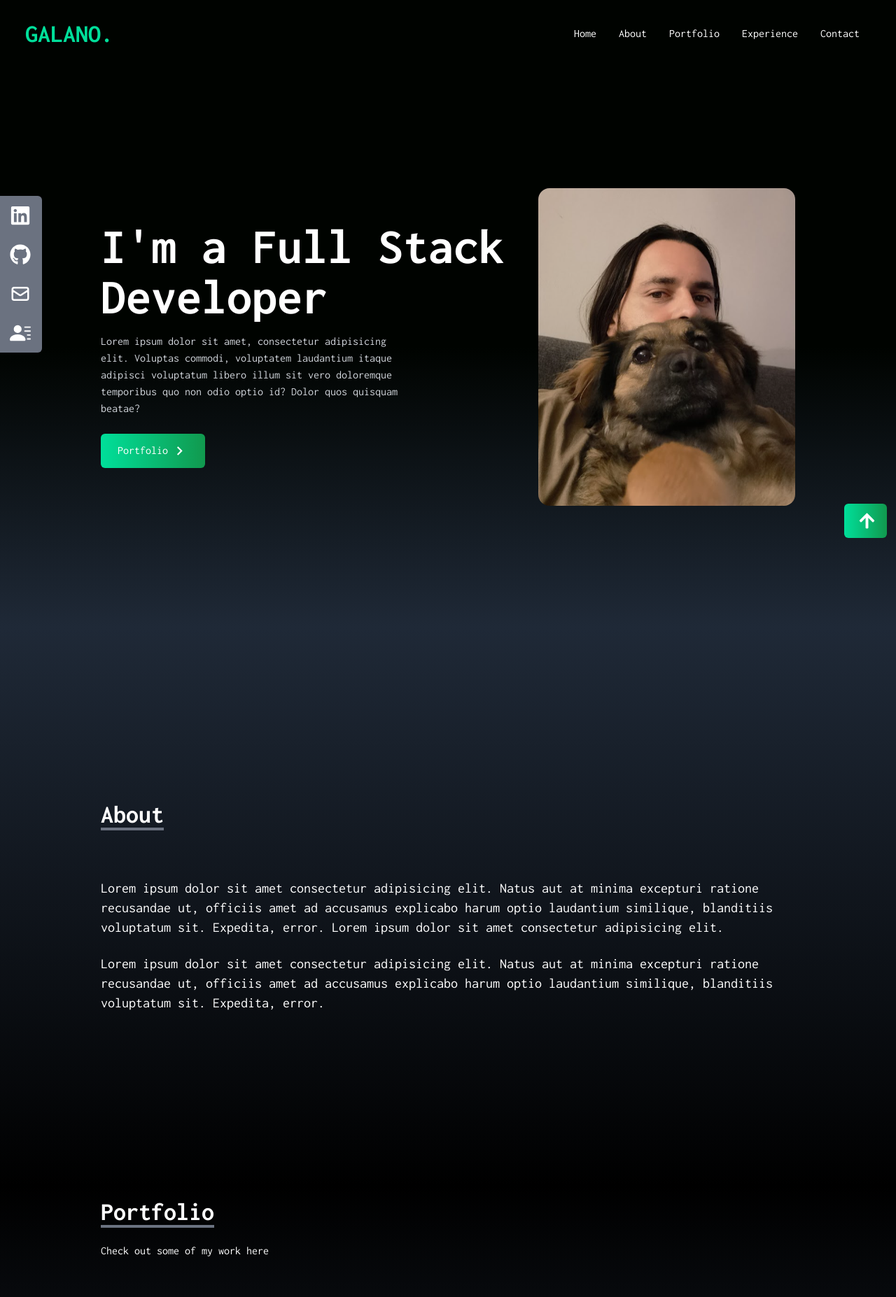
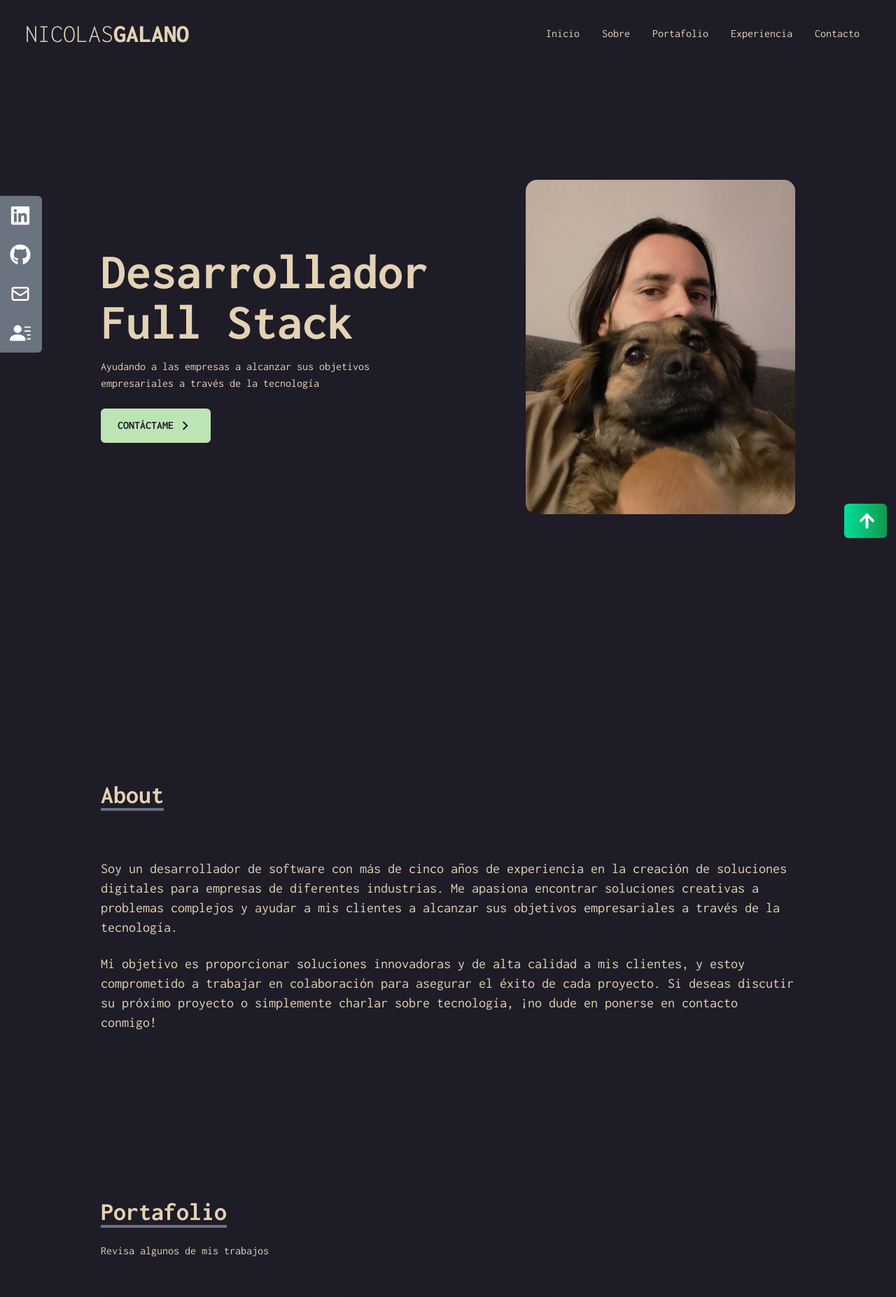
Before and after one commit to nicogalano/react-portfolio-one, a React (Create React App) app: page / in a window 1280 px wide. Shown: the top 1854 px of the page at 70% size. Built offline with nearby package versions, Linux system fonts and the light colour scheme.

Commit message:
traducción de página y cambio de colores

```diff
--- a/src/components/About.js
+++ b/src/components/About.js
@@ -2,17 +2,17 @@ import React from 'react'
 
 const About = () => {
   return (
-    <div name='about' className='w-full h-screen bg-gradient-to-b from-gray-800 to-black text-white md:h-scren'>
-      <div className='max-w-screen-lg p-4 mx-auto flex flex-col justify-center w-full h-full'>
+    <div name='about' className='w-full h-screen bg-[#1e1c27] text-[#e3d2b4] md:h-scren'>
+      <div className='max-w-screen-lg p-4 mx-auto flex flex-col justify-center w-full h-full text-[#e3d2b4]'>
         <div className='pb-8'>
           <p className='text-4xl font-bold inline border-b-4 border-gray-500'>About</p>
         </div>
         <p className='text-xl mt-10'>
-          Lorem ipsum dolor sit amet consectetur adipisicing elit. Natus aut at minima excepturi ratione recusandae ut, officiis amet ad accusamus explicabo harum optio laudantium similique, blanditiis voluptatum sit. Expedita, error. Lorem ipsum dolor sit amet consectetur adipisicing elit.
+          Soy un desarrollador de software con más de cinco años de experiencia en la creación de soluciones digitales para empresas de diferentes industrias. Me apasiona encontrar soluciones creativas a problemas complejos y ayudar a mis clientes a alcanzar sus objetivos empresariales a través de la tecnología.
         </p>
         <br />
         <p className='text-xl'>
-          Lorem ipsum dolor sit amet consectetur adipisicing elit. Natus aut at minima excepturi ratione recusandae ut, officiis amet ad accusamus explicabo harum optio laudantium similique, blanditiis voluptatum sit. Expedita, error.
+          Mi objetivo es proporcionar soluciones innovadoras y de alta calidad a mis clientes, y estoy comprometido a trabajar en colaboración para asegurar el éxito de cada proyecto. Si deseas discutir su próximo proyecto o simplemente charlar sobre tecnología, ¡no dude en ponerse en contacto conmigo!
         </p>
       </div>
     </div>
--- a/src/components/Contact.js
+++ b/src/components/Contact.js
@@ -3,11 +3,12 @@ import React from 'react'
 const Contact = () => {
 
   return (
-    <div name='contact' className='w-full h-scren bg-gradient-to-b from-black to-gray-800 p-4 text-white'>
+    <div name='contact' className='w-full h-scren bg-[#1e1c27] text-[#e3d2b4] p-4 '>
         <div className='flex flex-col p-4 justify-center max-w-screen-lg mx-auto h-full'>
             <div className='pb-8'>
-                <p className='text-4xl font-bold inline border-b-4 border-gray-500'>Contact</p>
-                <p className='py-6'>Submit the form below to get in touch with me</p>
+                <p className='text-4xl font-bold inline border-b-4 border-gray-500'>Contacto</p>
+                <p className='py-6'>Si estás interesado en trabajar juntos o tienes alguna pregunta, por favor no dudes en ponerte en contacto conmigo a través de este formulario</p>
+                {/* <p className='py-6'>Submit the form below to get in touch with me</p> */}
             </div>
 
             <div className='flex justify-center items-center'>
@@ -19,25 +20,28 @@ const Contact = () => {
                     <input
                         type="text"
                         name="name"
-                        placeholder='Enter your name'
-                        className='p-2 bg-transparent border-2 rounded-md text-white focus:outline-none'
+                        placeholder='Ingresa tu nombre'
+                        // placeholder='Enter your name'
+                        className='p-2 bg-transparent border-2 rounded-md text-[#bde4b5] focus:outline-none'
                     />
                     <input
                         type="text"
                         name="email"
-                        placeholder='Enter your email'
-                        className='p-2 my-4 bg-transparent border-2 rounded-md text-white focus:outline-none'
+                        placeholder='Ingresa tu correo electrónico'
+                        // placeholder='Enter your email'
+                        className='p-2 my-4 bg-transparent border-2 rounded-md text-[#bde4b5] focus:outline-none'
                     />
                     <textarea
                         name="message"
-                        placeholder="Enter your message"
+                        placeholder="Ingresa tu mensaje"
+                        // placeholder="Enter your message"
                         id=""
                         rows="10"
-                        className='p-2 bg-transparent border-2 rounded-md text-white focus:outline-none'
+                        className='p-2 bg-transparent border-2 rounded-md text-[#bde4b5] focus:outline-none'
                     ></textarea>
 
-                    <button className='my-4 text-white bg-gradient-to-b from-[#00df9a] to-[#11994e] px-6 py-3 y-8 mx-auto flex item-center rounded-md hover:sclae-110 duration-300'>
-                        Let's talk
+                    <button className='my-4 bg-[#bde4b5] text-[#1e1c27] px-6 py-3 y-8 mx-auto flex item-center rounded-md hover:sclae-110 duration-300 font-bold'>
+                        CONTÁCTAME
                     </button>
                 </form>
             </div>
--- a/src/components/Experience.js
+++ b/src/components/Experience.js
@@ -42,11 +42,12 @@ const Experience = () => {
     ]
 
   return (
-    <div name='experience' className='bg-gradient-to-b from-gray-800 to-black text-white md:h-scrren'>
+    <div name='experience' className='bg-[#1e1c27] text-[#e3d2b4] md:h-scrren'>
         <div className='max-w-screen-lg p-4 mx-auto flex flex-col justify-center w-full h-full'>
             <div className='pb-8'>
-                <p className='text-4xl font-bold inline border-b-4 border-gray-500'>Experience</p>
-                <p className='py-6'>These are the technologies I've worked with</p>
+                <p className='text-4xl font-bold inline border-b-4 border-gray-500'>Experiencia</p>
+                <p className='py-6'>Estas son las tecnologías con las que he trabajado</p>
+                {/* <p className='py-6'>These are the technologies I've worked with</p> */}
             </div>
 
             <div className='w-full grid grid-cols-2 sm:grid-cols-3 gap-8 text-center py-8 px-12 sm:px-0'>
--- a/src/components/Home.js
+++ b/src/components/Home.js
@@ -6,13 +6,15 @@ import { Link } from "react-scroll";
 
 const Hero = () => {
   return (
-    <div name='home' className='h-screen w-full bg-gradient-to-b from-[#000300] via-[#000300] to-gray-800'>
+    <div name='home' className='h-screen w-full bg-[#1e1c27]'>
 
-        <div className="max-w-screen-lg mx-auto px-4 h-full flex flex-col items-center justify-center md:flex-row">
+        <div className="max-w-screen-lg mx-auto px-4 h-full flex flex-col items-center justify-center md:flex-row text-[#e3d2b4]">
           <div className='flex flex-col justify-center h-full'>
-            <h2 className='text-4xl sm:text-7xl font-bold text-white'>I'm a Full Stack Developer</h2>
-            <p className='text-gray-300 py-4 max-w-md'>
-              Lorem ipsum dolor sit amet, consectetur adipisicing elit. Voluptas commodi, voluptatem laudantium itaque adipisci voluptatum libero illum sit vero doloremque temporibus quo non odio optio id? Dolor quos quisquam beatae?
+            <h2 className='text-4xl sm:text-7xl font-bold text-[#e3d2b4]'>Desarrollador Full Stack</h2>
+            {/* <h2 className='text-4xl sm:text-7xl font-bold text-[#e3d2b4]'>I'm a Full Stack Developer</h2> */}
+            <p className='text-[#e3d2b4] py-4 max-w-md'>
+              Ayudando a las empresas a alcanzar sus objetivos empresariales a través de la tecnología
+              {/* Desarrollando soluciones digitales personalizadas para su negocio */}
             </p>
 
             <div>
@@ -20,9 +22,9 @@ const Hero = () => {
                 to="portfolio"
                 smooth
                 duration={500}
-                className='group text-white w-fit px-6 py-3 my-2 flex items-center rounded-md bg-gradient-to-r from-[#00df9a] to-[#11994e] cursor-pointer'
+                className='group text-[#1e1c27] w-fit px-6 py-3 my-2 flex items-center rounded-md bg-[#bde4b5] cursor-pointer font-bold'
               >
-                Portfolio
+                CONTÁCTAME
                 <span className='group-hover:rotate-90 duration-300'>
                   <MdOutlineKeyboardArrowRight size={25} className='ml-1'/>
                 </span>
--- a/src/components/Navbar.js
+++ b/src/components/Navbar.js
@@ -6,23 +6,28 @@ const Navbar = () => {
   const links = [
     {
       id:1,
-      link:'home'
+      link:'inicio',
+      link_in:'home'
     },
     {
       id:2,
-      link:'about'
+      link:'Sobre',
+      link_in:'about'
     },
     {
       id:3,
-      link:'portfolio'
+      link:'portafolio',
+      link_in:'portfolio'
     },
     {
       id:4,
-      link:'experience'
+      link:'experiencia',
+      link_in:'experience'
     },
     {
       id:5,
-      link:'contact'
+      link:'contacto',
+      link_in:'contact'
     }
   ]
 
@@ -32,15 +37,13 @@ const Navbar = () => {
     setNav(!nav)
   }
 
-
-
   return (
     <div className='flex justify-between items-center h-24 max-w-[1240px] mx-auto px-4 text-white'>
-        <h1 className='w-full text-4xl font-bold text-[#00df9a] font-signature'>GALANO.</h1>
+        <h1 className='w-full text-4xl text-[#e3d2b4] font-signature font-light'>NICOLAS<span className='font-extrabold'>GALANO</span></h1>
         <ul className='hidden md:flex'>
           {links.map(({id, link}) => (
-            <li key={id} className='p-4 cursor-pointer hover:scale-105 duration-200 capitalize'>
-              <Link to={link} smooth duration={500}  >
+            <li key={id} className='p-4 text-[#e3d2b4] cursor-pointer hover:scale-105 duration-200 capitalize'>
+              <Link to={link} smooth duration={500}>
                 {link}
               </Link>
             </li>
@@ -49,7 +52,7 @@ const Navbar = () => {
         <div onClick={handleNav} className='block md:hidden cursor-pointer'>
           {nav ? <AiOutlineClose size={30}/> : <AiOutlineMenu size={30}/>}
         </div>
-        <div className={nav ? 'fixed left-0 top-0 w-[60%] h-full border-r border-r-gray-900 bg-[#000300] ease-in-out duration-500' : 'fixed left-[-100%]'}>
+        <div className={nav ? 'fixed left-0 top-0 w-[60%] h-full border-r border-r-gray-900 bg-[#1e1c27] ease-in-out duration-500' : 'fixed left-[-100%]'}>
           <h1 className='w-full text-3xl font-bold text-[#00df9a] m-4'>GALANO.</h1>
           <ul className='p-4 uppercase'>
             {links.map(({id, link}) => (
--- a/src/components/Portfolio.js
+++ b/src/components/Portfolio.js
@@ -33,11 +33,12 @@ const Portfolio = () => {
     ]
 
   return (
-    <div name='portfolio' className='bg-gradient-to-b from-black to-gray-800 text-white md:h-scrren'>
+    <div name='portfolio' className='bg-[#1e1c27] text-[#e3d2b4] md:h-scrren'>
         <div className='max-w-screen-lg p-4 mx-auto flex flex-col justify-center w-full h-full '>
             <div className='pb-8'>
-                <p className='text-4xl font-bold inline border-b-4 border-gray-500'>Portfolio</p>
-                <p className='py-6'>Check out some of my work here</p>
+                <p className='text-4xl font-bold inline border-b-4 border-gray-500'>Portafolio</p>
+                <p className='py-6'>Revisa algunos de mis trabajos</p>
+                {/* <p className='py-6'>Check out some of my work here</p> */}
             </div>
 
             <div className='grid sm:grid-cols-2 md:grid-cols-3 gap-8 px-12 sm:px-0'>
--- a/src/index.css
+++ b/src/index.css
@@ -12,5 +12,5 @@
 }
 
 body {
-  background-color: #000300;
+  background-color: #1e1c27;
 }
```
